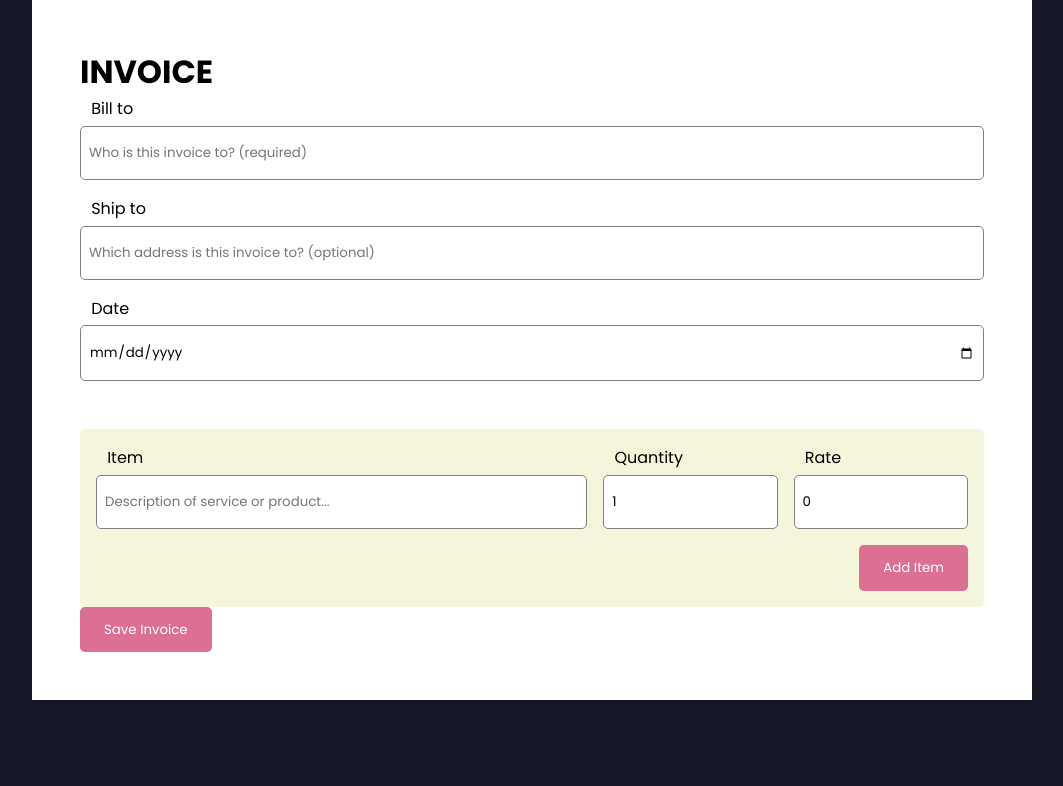
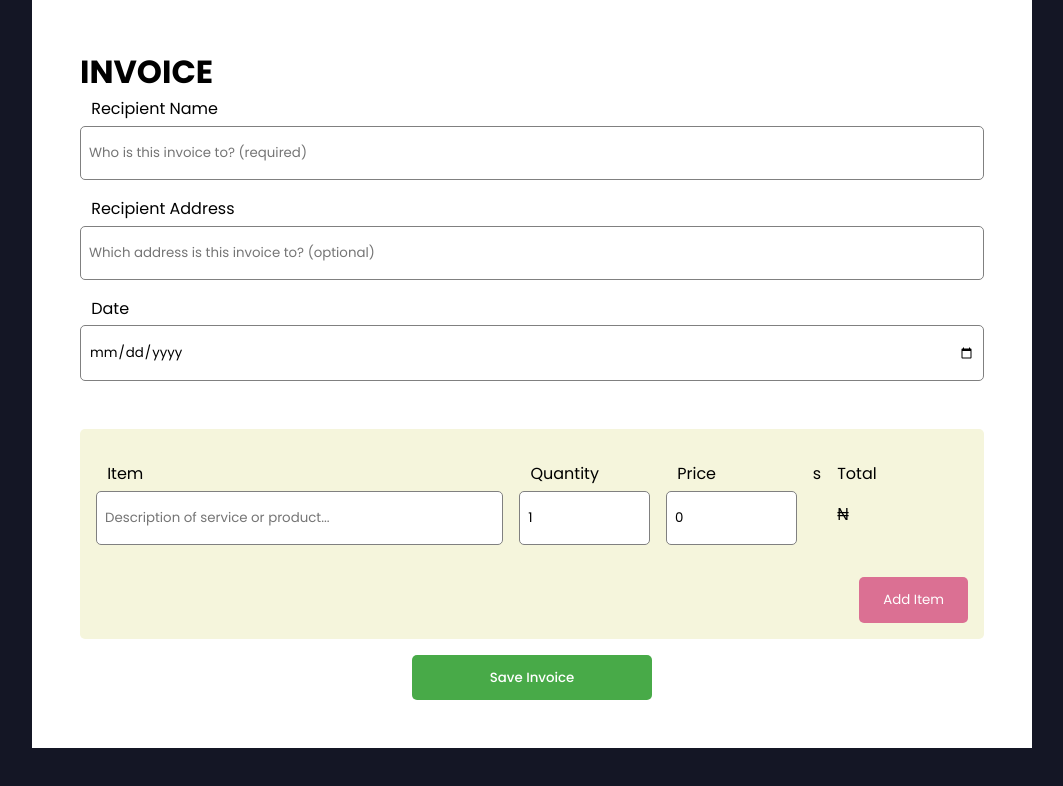
Before and after one commit to josiah360/best-tools-invoice, a Next.js app: page /create-invoice in a window 1280 px wide. Shown: the top 786 px of the page, without its empty margins (108-1171 px from the left). Built offline with nearby package versions, Linux system fonts and the light colour scheme.

Commit message:
resolved a CSS bug

```diff
--- a/components/InvoiceForm.js
+++ b/components/InvoiceForm.js
@@ -44,7 +44,10 @@ const InvoiceForm = () => {
             recipientAddress: addressRef.current.value,
             createdAt: dateRef.current.value,
             items: invoiceItems,
-            status:'pending'
+            status:'pending',
+            total: invoiceItems.reduce((total, item) => {
+                    return total + item.price
+                }, 0)
         }
 
         try{
@@ -58,7 +61,7 @@ const InvoiceForm = () => {
             })
 
             setIsLoading(false)
-            router.push('/')
+            // router.push(`/invoice/${invoice}`)
         } catch(err) {
             console.log(err)
         }
@@ -67,7 +70,7 @@ const InvoiceForm = () => {
   return (
     <form onSubmit={saveInvoice}>
         <div className={styles.customerInfo}>
-            <label>Bill to</label>
+            <label>Recipient Name</label>
             <input
                 ref={nameRef}
                 type='text'
@@ -76,7 +79,7 @@ const InvoiceForm = () => {
         </div>
         {/* {console.log(invoiceItems)} */}
         <div className={styles.customerInfo}>
-            <label>Ship to</label>
+            <label>Recipient Address</label>
             <input
                 ref={addressRef}
                 type='text'
@@ -88,11 +91,11 @@ const InvoiceForm = () => {
             <input
                 ref={dateRef}
                 type='date'
-                placeholder='Which address is this invoice to? (optional)'
             />
         </div>
         <div className={styles.invoiceItems}>
-            {invoiceItems.map((item, index) =>
+            <div>
+                {invoiceItems.map((item, index) =>
                     <InvoiceItems
                         key={item.id}
                         id={item.id}
@@ -103,6 +106,7 @@ const InvoiceForm = () => {
                         onEditItem={editInvoiceItem}
                     />
                 )}
+            </div>
 
             <div className={styles.addButtonWrapper}>
                 <button
@@ -111,7 +115,10 @@ const InvoiceForm = () => {
                     onClick={handleAddItem}>Add Item</button>
             </div>
         </div>
-        <button type='submit' className={styles.addItemButton}>{isLoading ? 'Saving Invoice...' : 'Save Invoice'}</button>
+        <div className={styles.saveButtonWrapper}>
+          <button type='submit' className={styles.saveItemButton}>{isLoading ? 'Saving Invoice...' : 'Save Invoice'}</button>
+        </div>
+
     </form>
   )
 }
--- a/components/InvoiceItems.js
+++ b/components/InvoiceItems.js
@@ -1,19 +1,25 @@
-import React, { useRef } from 'react'
+import React, { useState, useRef } from 'react'
 
 import styles from '../styles/invoiceItems.module.css'
 
 const InvoiceItems = (props) => {
+    const [price, setPrice] = useState()
+
     const descriptionRef = useRef()
     const quantityRef = useRef()
     const rateRef = useRef()
 
+
+
     const handleItemChange = () => {
+        const price = parseInt(quantityRef?.current?.value) * parseFloat(rateRef?.current?.value)
+        setPrice(price)
         const changedItem = {
             id: props.id,
             description: descriptionRef.current.value,
             quantity: quantityRef.current.value,
             rate: rateRef.current.value,
-            price: parseInt(quantityRef.current.value) * parseFloat(rateRef.current.value)
+            price: price
         }
 
         props.onEditItem(changedItem)
@@ -21,7 +27,7 @@ const InvoiceItems = (props) => {
 
   return (
     <div className={styles.invoiceItem}>
-        <div className={styles.description}>
+        <div className={`${styles.description} ${styles.wrapper}`}>
             <label>Item</label>
             <input
                 ref={descriptionRef}
@@ -31,7 +37,7 @@ const InvoiceItems = (props) => {
             />
         </div>
 
-        <div className={styles.quantity}>
+        <div className={`${styles.quantity} ${styles.wrapper}`}>
             <label>Quantity</label>
             <input
                 ref={quantityRef}
@@ -41,8 +47,8 @@ const InvoiceItems = (props) => {
             />
         </div>
 
-        <div className={styles.rate}>
-            <label>Rate</label>
+        <div className={`${styles.price} ${styles.wrapper}`}>
+            <label>Price</label>
                 <input
                     ref={rateRef}
                     type='number'
@@ -50,6 +56,11 @@ const InvoiceItems = (props) => {
                     onChange={handleItemChange}
                 />
         </div>
+        s
+        <div className={`${styles.total} ${styles.wrapper}`}>
+            <label>Total</label>
+            <p>₦ {price?.toString()}</p>
+        </div>
     </div>
 
   )
--- a/models/invoice.js
+++ b/models/invoice.js
@@ -5,13 +5,14 @@ import { getDb } from "@/util/database";
 // const ObjectId = new mongodb.ObjectId
 
 class Invoice {
-    constructor(id, recipientName, recipientAddress, createdAt, items, status) {
+    constructor(id, recipientName, recipientAddress, createdAt, items, status, total) {
         this._id = id ? ObjectId(id) : null
         this.recipientName = recipientName
         this.recipientAddress = recipientAddress
         this.createdAt = createdAt
         this.items = items
         this.status = status
+        this.total = total
     }
 
     async save() {
--- a/pages/api/add-new/index.js
+++ b/pages/api/add-new/index.js
@@ -4,11 +4,11 @@ import Invoice from "@/models/invoice"
 
 async function addNewInvoice(req, res) {
 
-    const {recipientName, recipientAddress, createdAt, items, status} = req.body
+    const {recipientName, recipientAddress, createdAt, items, status, total} = req.body
 
     if(req.method === 'POST') {
         await mongoConnect()
-        const invoice = new Invoice(null, recipientName, recipientAddress, createdAt, items, status)
+        const invoice = new Invoice(null, recipientName, recipientAddress, createdAt, items, status, total)
         try {
             await invoice.save()
             return res.status(200).json({ message: 'Invoice saved successfuly!' })
--- a/styles/invoiceForm.module.css
+++ b/styles/invoiceForm.module.css
@@ -30,14 +30,6 @@
     border-radius: 5px
 }
 
-.addItemButton {
-    background-color: palevioletred;
-    border: none;
-    padding: .8rem 1.5rem;
-    color: white;
-    border-radius: 5px;
-}
-
 .addButtonWrapper {
     display: flex;
     justify-content: flex-end;
@@ -45,6 +37,34 @@
     padding: 0;
 }
 
+.addItemButton {
+    background-color: palevioletred;
+    border: none;
+    padding: .8rem 1.5rem;
+    color: white;
+    border-radius: 5px;
+
+}
+
+.saveButtonWrapper {
+    display: flex;
+    justify-content: center;
+    margin: 0;
+    padding: 0;
+    margin-top: 1rem;
+}
+
+.saveItemButton {
+    background-color: rgb(72, 170, 72);
+    border: none;
+    padding: .8rem 1.5rem;
+    color: white;
+    border-radius: 5px;
+    width: 15rem;
+    font-weight: 500;
+
+}
+
 .addItemButton:active {
     transform: scale(0.97);
 }
--- a/styles/invoiceItems.module.css
+++ b/styles/invoiceItems.module.css
@@ -1,6 +1,11 @@
 .invoiceItem {
     display: flex;
     column-gap: 1rem;
+    padding: 1em 0;
+}
+
+.invoiceItem:not(:last-of-type) {
+    border-bottom: 1px grey dashed;
 }
 
 /* .invoiceItem > * {
@@ -10,7 +15,7 @@
 
 .description,
 .quantity,
-.rate {
+.price {
     display: flex;
     flex-direction: column;
     row-gap: .3rem;
@@ -20,17 +25,20 @@
     flex: 1
 }
 
-.quantity {
-    width: 20%;
+.quantity,
+.price,
+.total {
+    width: 15%;
 }
 
-.rate {
-    width: 20%;
+.total p{
+   margin-top: 1rem
 }
+
 
 .description input,
 .quantity input,
-.rate input {
+.price input {
     padding: 1rem .5rem;
     border-radius: 5px;
     border: 1px solid rgb(128, 128, 128);
@@ -39,13 +47,13 @@
 
 .description input:focus,
 .quantity input:focus,
-.rate input:focus {
+.price input:focus {
     outline: none;
     border-color: tomato;
 }
 
 .description label,
 .quantity label,
-.rate label {
+.price label {
     padding: 0 .7rem;
 }
```
